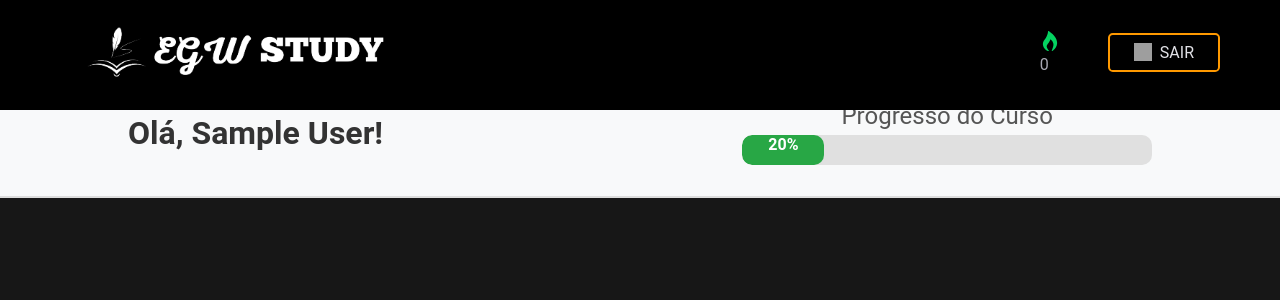
After one commit to sergio-slima/egw-study-oficial, a PHP site: page /books.php in a window 1280 px wide. The commit adds this page. Shown: the top 300 px of the page. Run offline with PHP 8.4, Linux system fonts and the light colour scheme; the visitor is signed in with stand-in values (Sample User, id 1); grey boxes are pictures that could not be loaded.

Commit message:
update site for php

```diff
--- /dev/null
+++ b/books.php
@@ -0,0 +1,29 @@
+<?php require_once("verifica_login.php"); ?>
+
+<!DOCTYPE html>
+<html lang="pt-br">
+<head>
+    <meta charset="UTF-8">
+    <meta name="viewport" content="width=device-width, initial-scale=1.0">
+    <title>Books</title>
+    <link rel="stylesheet" href="./styles.css">
+</head>
+<body>
+    <?php include("header.php"); ?>
+
+    <section class="user-progress">
+        <div class="user-info">
+            <h2>Olá, <?php echo isset($_SESSION["user_nome"]) ? $_SESSION["user_nome"] : "Usuário"; ?>!</h2>
+        </div>
+        <div class="progress-container">
+            <span>Progresso do Curso</span>
+            <div class="progress-bar">
+                <div class="progress" style="width: 20%;">20%</div>
+            </div>
+        </div>
+    </section>
+
+
+    <script src="./scripts.js"></script>
+</body>
+</html>
--- /dev/null
+++ b/header.php
@@ -0,0 +1,54 @@
+<?php session_start(); ?>
+<!DOCTYPE html>
+<html lang="pt-BR">
+<head>
+    <meta charset="UTF-8">
+    <meta name="viewport" content="width=device-width, initial-scale=1.0">
+    <title>EGW Study</title>
+    <link rel="stylesheet" href="./styles.css">
+</head>
+<body>
+<header class="header">
+    <nav class="nav">
+        <div>
+            <a href="index.php" class="logo">
+                <img src="./img/logo.png" alt="Logo" />
+            </a>
+        </div>
+        <div class="nav-buttons">
+            <?php if (isset($_SESSION["user_id"])): ?>
+                <div class="nav-buttons">
+              <div className="header-user access-count" aria-haspopup="dialog">
+                  <img src="./img/fire.svg" alt="Fire" />
+                    <p>0</p>
+              </div>
+
+            <a href="logout" class="button logout">
+                <img
+                src="./img/logout.svg"
+                alt="User Icon"
+                class="button-icon"
+                width="18"
+                height="18"
+                />
+                SAIR
+            </a>
+          </div>
+            <?php else: ?>
+                <a href="login_page" class="button enter">
+                    <img
+                    src="./img/user.svg"
+                    alt="User Icon"
+                    class="button-icon"
+                    width="18"
+                    height="18"
+                    />
+                    Entrar
+                </a>
+                <a href="register_page" class="button register">Criar Conta</a>
+            <?php endif; ?>
+        </div>
+    </nav>
+</header>
+</body>
+</html>
--- a/login.php
+++ b/login.php
@@ -14,10 +14,10 @@ if ($_SERVER["REQUEST_METHOD"] == "POST") {
     if ($usuario && password_verify($senha, $usuario["senha"])) {
         $_SESSION["user_id"] = $usuario["id"];
         $_SESSION["user_nome"] = $usuario["nome"];
-        header("Location: books.html");
+        header("Location: books");
         exit;
     } else {
-        echo "<script>alert('E-mail ou senha incorretos!'); window.location.href='login.html';</script>";
+        echo "<script>alert('E-mail ou senha incorretos!'); window.location.href='login_page';</script>";
     }
 }
 ?>
--- a/login.html
+++ b/login_page.php
@@ -17,7 +17,7 @@
                 <input type="password" name="senha" placeholder="Senha" required>
                 <button type="submit">Entrar</button>
             </form>
-            <p>Não tem uma conta? <a href="register.html">Cadastre-se</a></p>
+            <p>Não tem uma conta? <a href="register_page">Cadastre-se</a></p>
         </div>
         <div class="auth-image">
             <img src="./img/background.jpg" alt="Imagem ilustrativa">
--- a/logout.php
+++ b/logout.php
@@ -2,6 +2,6 @@
 session_start();
 session_unset();
 session_destroy(); // Destroi a sessão do usuário
-header("Location: index.html"); // Redireciona para a página inicial
+header("Location: index"); // Redireciona para a página inicial
 exit();
 ?>
--- a/register.php
+++ b/register.php
@@ -15,7 +15,7 @@ if ($_SERVER["REQUEST_METHOD"] == "POST") {
     $stmt->execute();
 
     if ($stmt->rowCount() > 0) {
-        echo "<script>alert('E-mail já cadastrado!'); window.location.href='register.html';</script>";
+        echo "<script>alert('E-mail já cadastrado!'); window.location.href='register_page';</script>";
         exit;
     }
 
@@ -30,7 +30,7 @@ if ($_SERVER["REQUEST_METHOD"] == "POST") {
     $stmt->bindParam(":senha", $senha);
 
     if ($stmt->execute()) {
-        echo "<script>alert('Cadastro realizado com sucesso! Faça login.'); window.location.href='login.html';</script>";
+        echo "<script>alert('Cadastro realizado com sucesso! Faça login.'); window.location.href='login_page';</script>";
     } else {
         echo "<script>alert('Erro ao cadastrar usuário!');</script>";
     }
--- a/styles.css
+++ b/styles.css
@@ -93,13 +93,13 @@ body, .books {
 .header {
     align-items: center;
     padding: 1rem 2.5rem;
-    position: absolute;
+    position: fixed;
     width: 100%;
     top: 0;
     left: 0;
     z-index: 10;
     background: var(--black-color); /* transparent;*/
-    height: 6.25rem;
+    height: 110px;
   }
 
   .nav {
@@ -332,12 +367,13 @@ body, .books {
   padding: 20px 10%;
   background-color: #f8f9fa;
   border-bottom: 2px solid #ddd;
-  margin-top: 6.25rem;
+  margin-top: 70px;
+  height: 8rem;
 }
 
 /* Nome do usuário */
 .user-info h2 {
-  font-size: 22px;
+  font-size: 2rem;
   color: #333;
 }
 
@@ -349,7 +385,7 @@ body, .books {
 
 /* Texto acima da barra */
 .progress-container span {
-  font-size: 14px;
+  font-size: 1.5rem;
   color: #555;
   display: block;
   margin-bottom: 5px;
@@ -358,7 +394,7 @@ body, .books {
 /* Barra de fundo */
 .progress-bar {
   width: 100%;
-  height: 20px;
+  height: 30px;
   background-color: #e0e0e0;
   border-radius: 10px;
   overflow: hidden;
@@ -370,8 +406,9 @@ body, .books {
   height: 100%;
   background-color: #28a745;
   text-align: center;
+  justify-content: center;
   color: white;
-  font-size: 12px;
+  font-size: 1rem;
   font-weight: bold;
   line-height: 20px;
   border-radius: 10px;
--- a/verifica_login.php
+++ b/verifica_login.php
@@ -1,7 +1,8 @@
 <?php
 session_start();
-if (!isset($_SESSION["user_id"]) || !isset($_SESSION["user_nome"])) {
-    header("Location: index.html"); // Redireciona para login se não estiver autenticado
+if (!isset($_SESSION["user_id"]) || empty($_SESSION["user_nome"])) {
+    session_destroy(); // Garante que nenhuma sessão inválida continue ativa
+    header("Location: index"); // Redireciona para o login
     exit();
 }
 ?>
```
Also changed, not shown: other parts of styles.css (+40 -3 lines), books.html (deleted, +0 -62 lines), footer.php (added, +54 -0 lines), index.php (renamed from index.html, +3 -69 lines), .htaccess, register_page.php (renamed from register.html).
